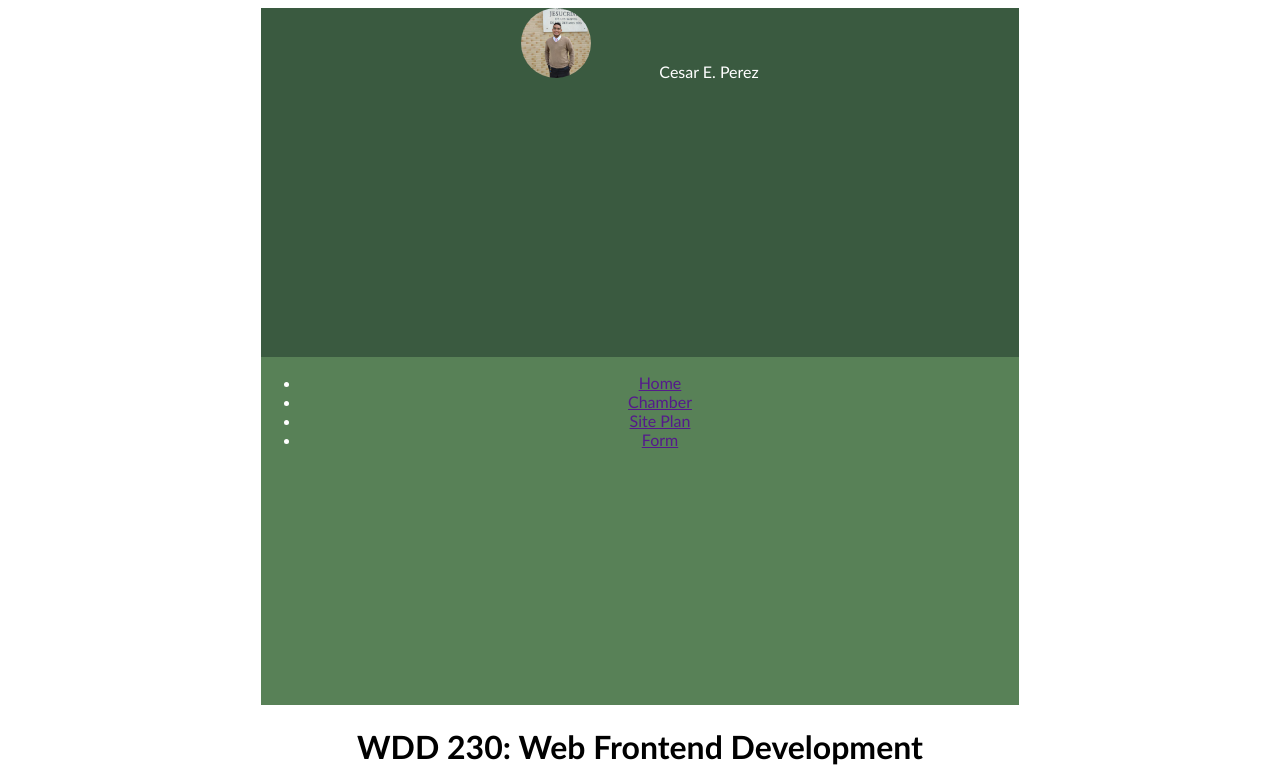
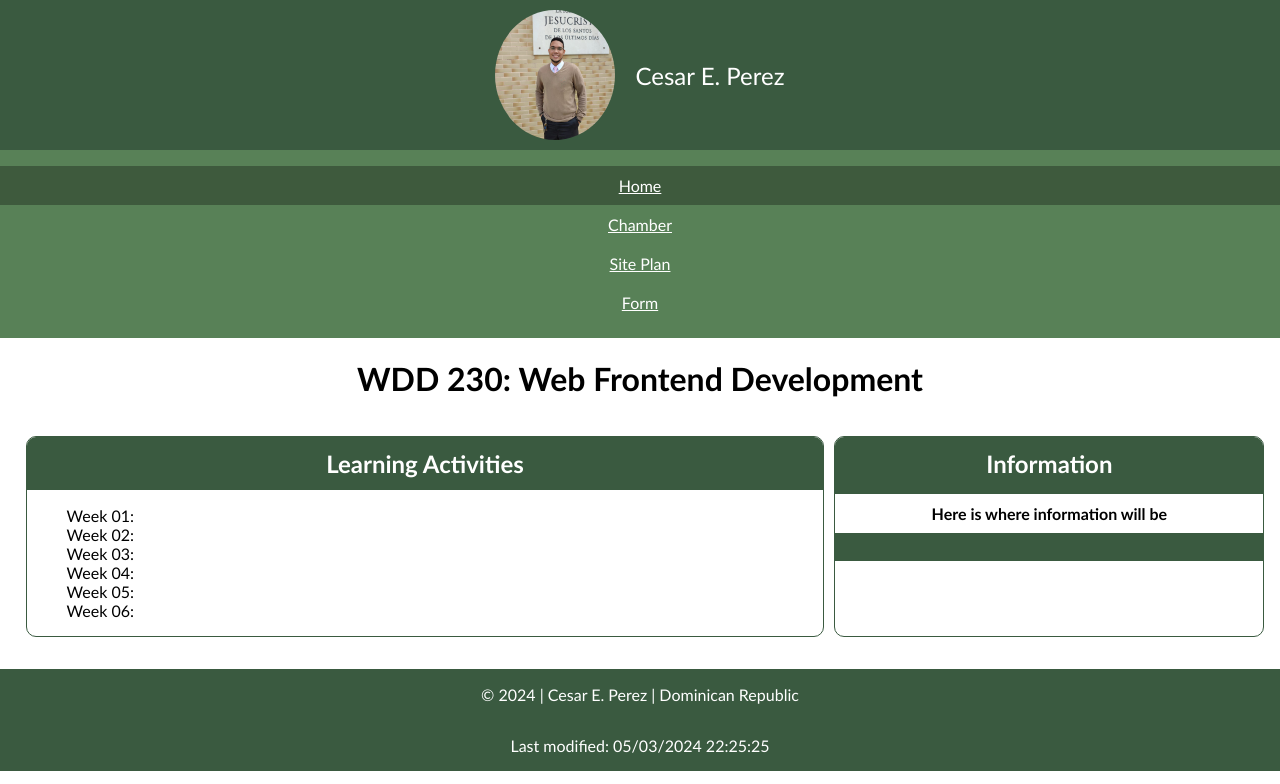
Before and after one commit to CesarPerez117/wdd230, a plain HTML site: page index.html in a window 1280 px wide. Shown: the top 784 px of the page. Drawn offline with Linux system fonts and the light colour scheme.

Commit message:
home page completed

```diff
--- a/index.html
+++ b/index.html
@@ -4,19 +4,20 @@
     <meta charset="UTF-8">
     <meta name="viewport" content="width=device-width, initial-scale=1.0">
     <title>Cesar Perez - WDD 230 - Web Fronted Development</title>
-    <meta name="description" content="WDD 230 - Web Frontend Development - Cesar Perez - course assignment portal">
+    <meta name="description" content="WDD 230 - Web Frontend Development - Cesar E. Perez - course assignment portal">
     <meta name="author" content="Cesar E. Perez">
     <link rel="stylesheet" href="styles/base.css">
     <link rel="stylesheet" href="styles/larger.css">
 </head>
 <body>
     <header>
-        <img src="images/cesar-perez.jpg" alt="Cesar Perez Photo">
+        <img src="images/cesar-perez.jpg" alt="Cesar Perez Photo" width="120" height="130">
         <span>Cesar E. Perez</span>
     </header>
+    <a id="menu" href="#"></a>
     <nav>
         <ul>
-            <li><a href="">Home</a></li>
+            <li class="active"><a href="">Home</a></li>
             <li><a href="">Chamber</a></li>
             <li><a href="">Site Plan</a></li>
             <li><a href="">Form</a></li>
@@ -24,6 +25,7 @@
     </nav>
     <main>
         <h1>WDD 230: Web Frontend Development</h1>
+        <div class="cards">
             <section class="card">
                 <h2>Learning Activities</h2>
                 <ul>
@@ -36,14 +38,15 @@
                 </ul>
             </section>
             <section class="card">
-            <h2>Information</h2>
+                <h2>Information</h>
                 <p>Here is where information will be</p>
             </section>
+        </div>
     </main>
     <footer>
-        <p>@copy 2024 | Cesar E. Perez | Dominican Republic</p>
-        <p id="lastModified">Last Modification:</p>
+        <p>&copy; <span id="currentYear"></span> | Cesar E. Perez | Dominican Republic</p>
+        <p id="lastModified"></p>
     </footer>
 </body>
-<script src="scripts/getDates.js"></script>
+<script src="scripts/getDates.js" type="text/javascript"></script>
 </html>
--- a/scripts/getDates.js
+++ b/scripts/getDates.js
@@ -0,0 +1,5 @@
+
+const currentYear = new Date().getFullYear();
+document.getElementById('currentYear').textContent = currentYear;
+const getLastModified = document.lastModified;
+document.getElementById('lastModified').textContent = `Last modified: ${getLastModified}`;
--- a/styles/base.css
+++ b/styles/base.css
@@ -1,52 +1,104 @@
 
 body {
     font-family:'Gill Sans', 'Gill Sans MT', Calibri, 'Trebuchet MS', sans-serif;
-    /*width: 85%;*/
-    display: grid;
-    grid-template-columns: 1fr 3fr 1fr;
-    grid-template-rows: repeat(5, 1fr);
-    text-align: center;
-    justify-content: center;
+    margin: 0;
+    padding: 0;
 }
 
 img {
-    width: 70px;
-    height: 70px;
-    margin-right: 4rem;
     border-radius: 50%;
 }
 
 header {
     background-color: #3A5A40;
     color: white;
-    grid-column: 2/3;
-    grid-row: 1/2;
+    display: flex;
+    flex-direction: row;
+    align-items: center;
+    justify-content: center;
+    gap: 20px;
+    padding: 10px 0px;
+    font-size: 1.5rem;
 }
 
 nav {
     background-color: #588157;
     color: white;
-    grid-column: 2/3;
-    grid-row: 2/3;
+    display: flex;
+    flex-direction: column;
+    text-align: center;
+}
+
+nav a {
+    display: block;
+    color: white;
+    text-align: center;
+    padding: 10px;
+}
+
+nav ul {
+    list-style-type: none;
+    width: 100%;
+    padding: 0;
 }
 
 nav a:hover {
     background-color: rgba(255,255,255, 0.2);
 }
 
+nav .active {
+    background-color: rgba(0, 0, 0, 0.3);
+}
+
 main {
     background-color: white;
-    grid-column: 2/3;
-    grid-row: 3/4;
+    gap: 20px;
+    margin: 1rem 2vw;
+}
+
+h1 {
+    text-align: center;
 }
 
 h2 {
     color: white;
     background-color: #3A5A40;
+    margin: 0;
+}
+
+.cards {
+    display: grid;
+}
+
+.card {
+    background-color: white;
+    overflow: hidden;
+    border: 1px solid #3A5A40;
+    border-radius: 10px;
+    margin: 1rem 0;
+}
+
+.card h2 {
+    text-align: center;
+    padding: .75rem 0;
+}
+
+.card p {
+    background-color: white;
+    color: black;
+    padding: 10px;
+    font-size: 1rem;
+}
+
+.card ul {
+    list-style-type: none;
+
 }
 
 footer {
     background-color: #3A5A40;
-    grid-column: 2/3;
-    grid-row: 4/5;
+    color: white;
+    display: flex;
+    flex-direction: column;
+    text-align: center;
 }
--- a/styles/larger.css
+++ b/styles/larger.css
@@ -0,0 +1,24 @@
+@media screen and (min-width: 768px) {
+
+    nav {
+        display: flex;
+        flex-direction: row;
+        justify-content: space-between;
+    }
+
+    nav ul {
+        flex-direction: row;
+    }
+
+    main {
+        column-gap: 10px;
+        max-width: 100%;
+    }
+
+    .cards {
+        grid-template-columns: 65% 35%;
+        gap: 10px;
+    }
+
+
+}
```
Lines whose indentation alone changed are shown as unchanged.
